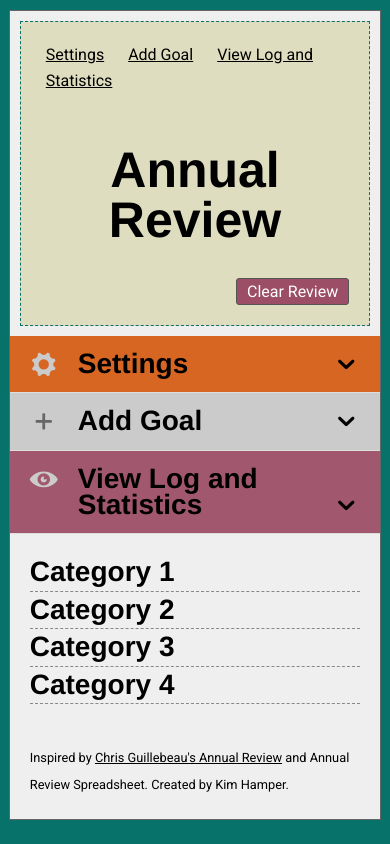
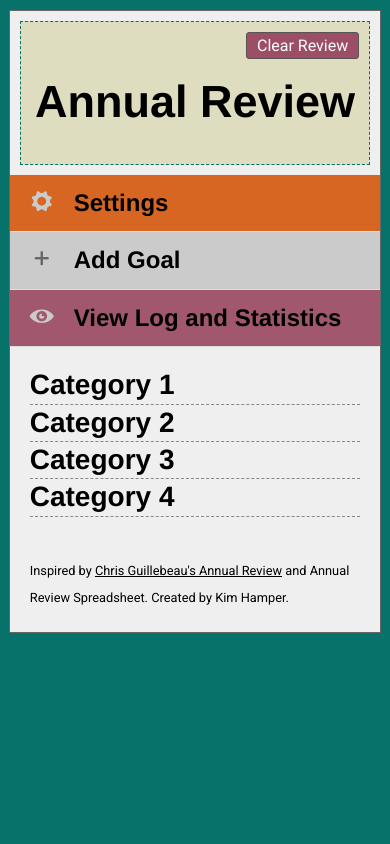
Before and after one commit to kalongthewires/annual-review-app, a plain HTML site: page index.html in a window 390 px wide. Drawn offline with Linux system fonts and the light colour scheme; files whose address does not match are found by name; a web font is replaced by a local one.

Commit message:
Make responsive down to smartphone widths

```diff
--- a/scss/global.scss
+++ b/scss/global.scss
@@ -28,12 +28,26 @@
             padding: $default-spacing;
             position: relative;
             margin: 10px;
+
+            @media screen and (max-width: 500px){
+                padding: 10px;
+            }
         }
 
         #clear-review {
             @include button(#fefefe, $warm-purple, 3px 10px, 0);
             border: 1px solid #555;
             float: right;
+
+            @media screen and (max-width: 600px){
+                bottom: 20px;
+                position: absolute;
+                right: 20px;
+            }
+
+            @media screen and (max-width: 500px){
+                position: static;
+            }
         }
 
         .site-nav {
@@ -53,6 +67,10 @@
 
             a {
                 color: #000;
+            }
+
+            @media screen and (max-width: 500px){
+                display: none;
             }
         }
 
@@ -75,6 +93,20 @@
             line-height: 1em;
             padding: $default-spacing 0 $default-spacing*2;
             text-align: center;
+
+            @media screen and (max-width: 670px){
+                font-size: 55px;
+            }
+
+            @media screen and (max-width: 600px){
+                font-size: 50px;
+                padding-bottom: 10px;
+            }
+
+            @media screen and (max-width: 500px){
+                font-size: 45px;
+                margin-top: 25px;
+            }
         }
 
         h1 a {
@@ -88,6 +120,15 @@
 
         h2#review-theme {
             text-align: center;
+
+            @media screen and (max-width: 600px){
+                font-size: 20px;
+                margin-bottom: 40px;
+            }
+
+            @media screen and (max-width: 500px){
+                margin-bottom: 10px;
+            }
         }
 
         h3 {
@@ -146,33 +187,8 @@
             max-width: $max-width;
             overflow: auto;
             width: 85%;
-        }
 
-
-        @media screen and (max-width: 670px){
-            .container {
+            @media screen and (max-width: 670px){
                 width: 95%;
             }
-
-            .site-title {
-                font-size: 55px;
-            }
         }
-
-        @media screen and (max-width: 600px){
-            .site-title {
-                font-size: 50px;
-                padding-bottom: 10px;
-            }
-
-            #clear-review {
-                bottom: 20px;
-                position: absolute;
-                right: 20px;
-            }
-
-            #review-theme {
-                font-size: 20px;
-                margin-bottom: 40px;
-            }
-        }
--- a/scss/modules.scss
+++ b/scss/modules.scss
@@ -8,6 +8,10 @@
 
    .icon-arrow-up, .icon-arrow-down {
         float: right;
+
+        @media screen and (max-width: 500px){
+            display: none;
+        }
    }
 
    .icon-cog, .icon-eye, .icon-plus {
@@ -18,6 +22,16 @@
 
    .icon-plus {
         color: #666;
+   }
+
+   #settings-toggle, #log-toggle, #goals-toggle {
+        @media screen and (max-width: 600px){
+            font-size: 24px;
+        }
+
+        @media screen and (max-width: 380px){
+            font-size: 20px;
+        }
    }
 
     #settings-section {
@@ -122,9 +136,7 @@
 
         .new-goal {
             @media screen and (max-width: 800px){
-                & {
                 margin-bottom: 5px;
-                }
             }
         }
 
@@ -152,16 +164,12 @@
             margin-left: $default-spacing;
 
             @media screen and (max-width: 800px){
-                & {
                 margin-bottom: 5px;
-                }
             }
 
             @media screen and (max-width: 550px){
-                & {
                 display: block;
                 margin-left: 0;
-                }
             }
         }
 
@@ -174,12 +182,10 @@
             margin-left: 10px;
 
             @media screen and (max-width: 800px){
-                & {
                 clear: both;
                 display: block;
                 margin-bottom: 10px;
                 margin-left: 0;
-                }
             }
         }
     }
@@ -237,6 +243,11 @@
 
         h3 {
             float: left;
+            max-width: 90%;
+
+            @media screen and (max-width: 450px){
+                max-width: 80%;
+            }
         }
 
         .log-date {
@@ -266,7 +277,11 @@
 
         h3 {
             float: left;
-            margin-right: 20px;
+            max-width: 80%;
+
+            @media screen and (max-width: 450px){
+                max-width: 70%;
+            }
         }
 
         .goal {
@@ -321,7 +336,6 @@
         }
 
         #new-deadline {
-            float: left;
             margin-top: 10px;
         }
 
@@ -353,9 +367,7 @@
                 margin-top: 5px;
 
                 @media screen and (max-width: 800px){
-                    & {
                     margin-top: 10px;
-                    }
                 }
             }
 
@@ -363,9 +375,7 @@
                 clear: both;
 
                 @media screen and (max-width: 800px){
-                    & {
                     margin-bottom: 10px;
-                    }
                 }
             }
 
@@ -391,10 +401,8 @@
                 padding-top: 0;
 
                 @media screen and (max-width: 800px){
-                    & {
                     clear: both;
                     margin-bottom: 5px;
-                    }
                 }
             }
 
@@ -408,9 +416,7 @@
                 margin: 5px 5px 0 10px;
 
                 @media screen and (max-width: 800px){
-                    & {
                     margin-left: 0;
-                    }
                 }
             }
 
```
Also changed, not shown: css/global.css, css/modules.css, css/styles.css. Lines whose indentation alone changed are shown as unchanged.
